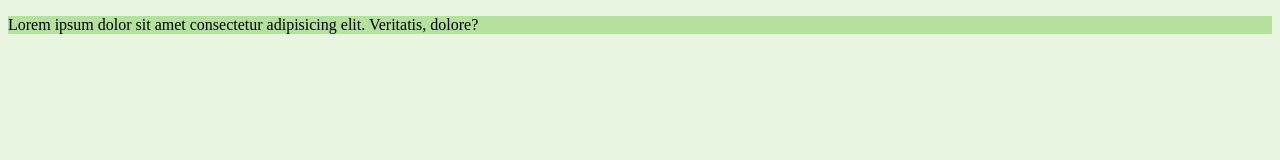
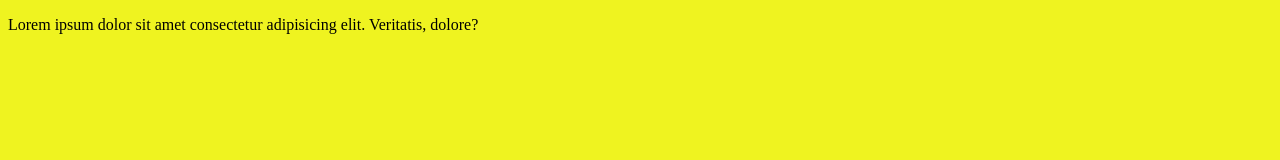
Before and after one commit to StickwalkerDev/Ignite, a website: page index.html in a window 1280 px wide. Drawn offline with Linux system fonts and the light colour scheme.

Commit message:
colors and sass

```diff
--- a/index.html
+++ b/index.html
@@ -6,7 +6,7 @@
    <meta keywords="Joel, Katte, Ignite, Speaker, Keynote">
     <meta http-equiv="X-UA-Compatible" content="IE=edge">
     <meta name="viewport" content="width=device-width, initial-scale=1.0">
-    <link rel="stylesheet" href="style/style.css">
+    <link rel="stylesheet" href="style/main.css">
     <title>Ignite</title>
 </head>
 <body>
--- /dev/null
+++ b/style/_resets.scss
@@ -0,0 +1,5 @@
+*{
+    box-sizing: border-box;
+    margin: 0;
+    padding: 0;
+}
--- a/style/main.scss
+++ b/style/main.scss
@@ -1,3 +1,3 @@
 body{
-    background-color: #346a21
+    background-color: #eff320;
 }
```
Also changed, not shown: style/main.css, 1 other file.
